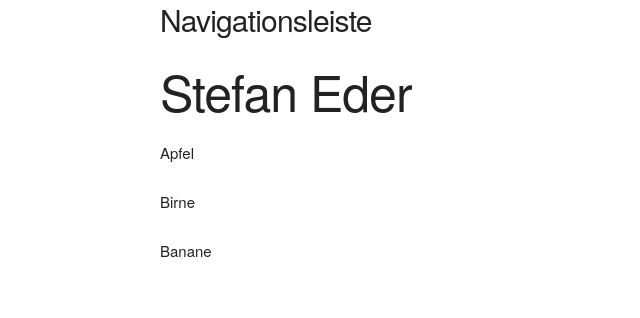
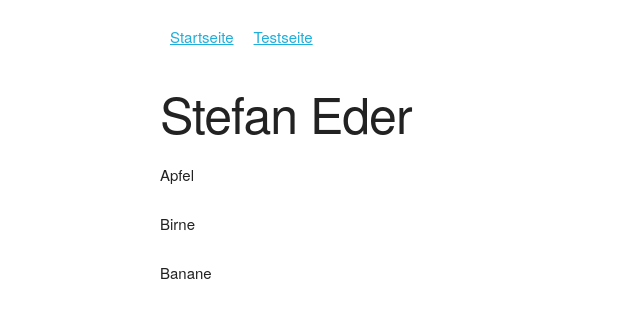
Before and after one commit to MasterEda92/FlaskTest, a Flask app: page / in a window 1280 px wide. Shown: the top 318 px of the page, without its empty margins (0-640 px from the left). Run offline with Flask 2, Linux system fonts and the light colour scheme.

Commit message:
added navigation

```diff
--- a/static/css/style.css
+++ b/static/css/style.css
@@ -0,0 +1,9 @@
+.navigation {
+    list-style-type: none;
+}
+
+.navigation-item {
+    float: left;
+    padding-left: 10px;
+    padding-right: 10px;
+}
--- a/templates/layouts/main.html
+++ b/templates/layouts/main.html
@@ -11,10 +11,18 @@
   </head>
   <body>
       <div class="container">
-        <h4>Navigationsleiste</h4>
+          <ul class="navigation">
+              <li class="navigation-item">
+                  <a href="/"> Startseite</a>
+              </li>
+              <li class="navigation-item">
+                  <a href="/test">Testseite</a>
+              </li>
+          </ul>
+          <div style="clear: both;">&nbsp;</div>
 
-        {% block content %}
-        {% endblock %}
+          {% block content %}
+          {% endblock %}
       </div>
 
   </body>
```
